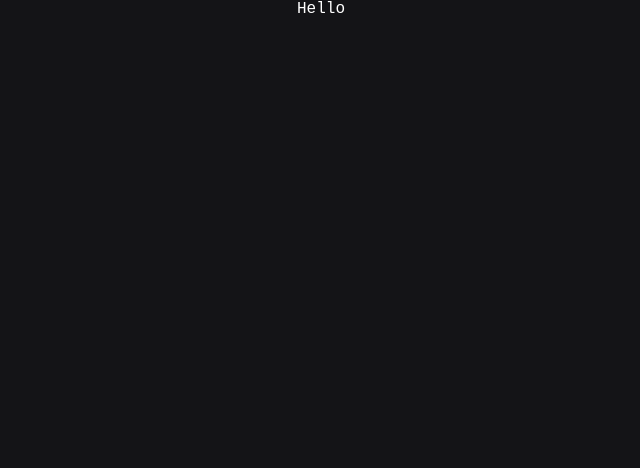
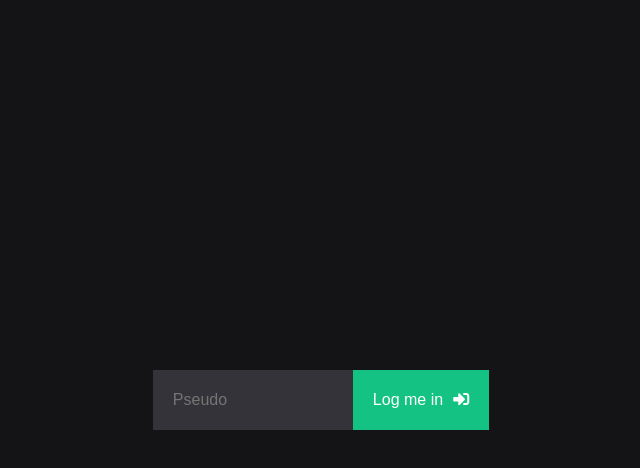
Before and after one commit to EtienneDelorieux/react-todo-app, a React (Create React App) app: page / in a window 1280 px wide. Shown: the top 468 px of the page, without its empty margins (319-959 px from the left). Built offline with nearby package versions, Linux system fonts and the light colour scheme.

Commit message:
Created the login component

```diff
--- a/public/index.html
+++ b/public/index.html
@@ -10,6 +10,7 @@
     -->
     <link rel="manifest" href="%PUBLIC_URL%/manifest.json">
     <link rel="shortcut icon" href="%PUBLIC_URL%/favicon.ico">
+    <link rel="stylesheet" href="https://use.fontawesome.com/releases/v5.0.12/css/all.css" integrity="sha384-G0fIWCsCzJIMAVNQPfjH08cyYaUtMwjJwqiRKxxE/rx96Uroj1BtIQ6MLJuheaO9" crossorigin="anonymous">
     <!--
       Notice the use of %PUBLIC_URL% in the tags above.
       It will be replaced with the URL of the `public` folder during the build.
@@ -19,13 +20,13 @@
       work correctly both with client-side routing and a non-root public URL.
       Learn how to configure a non-root public URL by running `npm run build`.
     -->
-    <title>React App</title>
+    <title>Todo List - Made with React</title>
   </head>
   <body>
     <noscript>
       You need to enable JavaScript to run this app.
     </noscript>
-    <div id="root"></div>
+    <div id="root"><div id="wrapperGlobal"></div>
     <!--
       This HTML file is a template.
       If you open it directly in the browser, you will see an empty page.
--- a/src/components/App.js
+++ b/src/components/App.js
@@ -3,9 +3,7 @@ import React, { Component } from 'react';
 class App extends Component {
   render() {
     return (
-      <div className="wrapper--global">
-        <h1>Todo List</h1>
-      </div>
+      <h1>Todo List</h1>
     );
   }
 }
--- /dev/null
+++ b/src/components/login.css
@@ -0,0 +1,47 @@
+#login {
+  height: calc(100vh - 200px);
+  display: flex;
+  justify-content: center;
+  align-items: center;
+}
+
+#login input {
+  border: none;
+  height: 60px;
+  line-height: 60px;
+  font-size: 1rem;
+  width: 200px;
+  padding: 0 20px;
+  transition: all 0.25s;
+  background-color: #333339;
+  color: #fff;
+}
+
+#login input:focus {
+  outline: none;
+  box-shadow: inset 5px 0 0 #14c384;
+}
+
+#login button {
+  height: 60px;
+  line-height: 60px;
+  padding: 0 20px;
+  background-color: #14c384;
+  border: none;
+  color: #fff;
+  font-size: 1rem;
+  transition: all 0.25s;
+}
+
+#login button i {
+  margin-left: 10px;
+}
+
+#login button:hover {
+  cursor: pointer;
+  background-color: #15d48f;
+}
+
+#login button:focus {
+  outline: none;
+}
--- a/src/components/login.js
+++ b/src/components/login.js
@@ -1,9 +1,15 @@
 import React, { Component } from "react";
+import "./login.css";
 
 class Login extends Component {
   render() {
     return (
-      <p>Hello</p>
+      <div id="login">
+        <form>
+          <input type="text" placeholder="Pseudo" required />
+          <button type="submit">Log me in<i class="fas fa-sign-in-alt"></i></button>
+        </form>
+      </div>
     )
   }
 }
--- a/src/index.css
+++ b/src/index.css
@@ -1,3 +1,5 @@
+@import url('https://fonts.googleapis.com/css?family=Gothic+A1:400,600,700,900');
+
 * {
   box-sizing: border-box;
   padding: 0;
@@ -10,7 +12,7 @@
 
 body {
   font-size: 1rem;
-  font-family: monospace;
+  font-family: "Gothic A1", "Helvetica", sans-serif;
   background-color: #141417;
   color: #fff;
 }
@@ -20,7 +22,7 @@ body {
   justify-content: center;
 }
 
-.wrapper--global {
+#wrapperGlobal {
   padding-top: 100px;
   width: 66%;
 }
--- a/src/index.js
+++ b/src/index.js
@@ -4,4 +4,4 @@ import './index.css';
 import App from './components/App';
 import Login from './components/login';
 
-ReactDOM.render(<Login />, document.getElementById('root'));
+ReactDOM.render(<Login />, document.getElementById('wrapperGlobal'));
```
